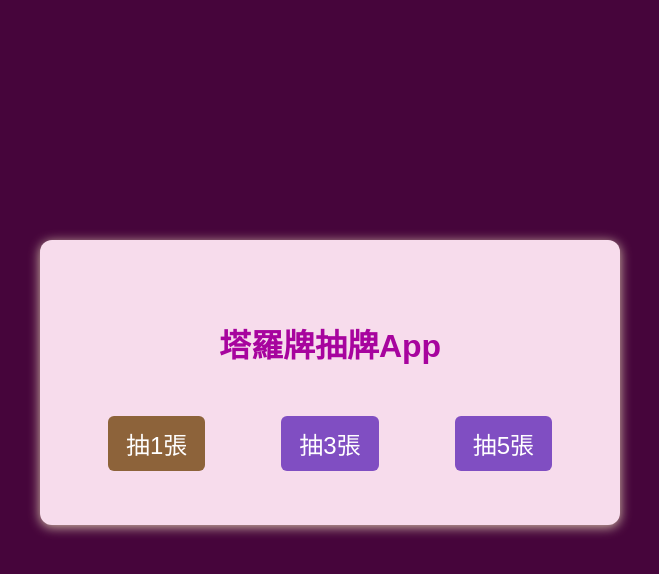
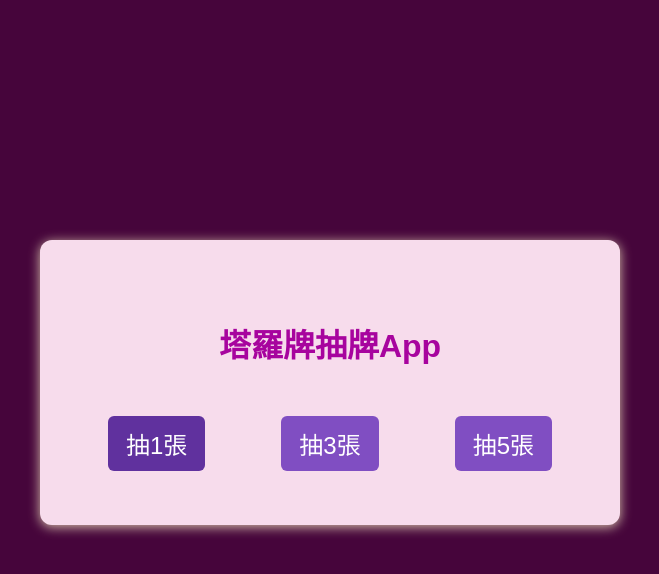
Before and after one commit to Karous2025/taro_app, a plain HTML site: page index.html in a window 1280 px wide. In both pictures the pointer is over the button "抽1張". Shown: the whole page, without its empty margins (310-969 px from the left). Drawn offline with Linux system fonts and the light colour scheme.

Commit message:
Update index.html

```diff
--- a/index.html
+++ b/index.html
@@ -9,7 +9,7 @@
     h1 { text-align: center; color: #a7049e ;font-weight: bolder;margin: 50px;}
     .btn-group { display: flex; justify-content: space-around; margin: 24px 0; }
     button { padding: 10px 18px; border: none; border-radius: 6px; background: #804ec2; color: #fff; font-size: 1.5rem; cursor: pointer; transition: background 0.2s; }
-    button:hover { background: #8d633a; }
+    button:hover { background: #60319e; }
     .cards { display: flex; justify-content: center; gap: 18px; margin-top: 24px; flex-wrap: nowrap; }
     .card { background: #fff; border: 1px solid #e0cba6; border-radius: 8px; padding: 12px 10px 10px 10px; min-width: 120px; text-align: center; color: #8d633a; font-weight: bold; box-shadow: 0 1px 4px #e0cba6; }
     .card:hover{
```
